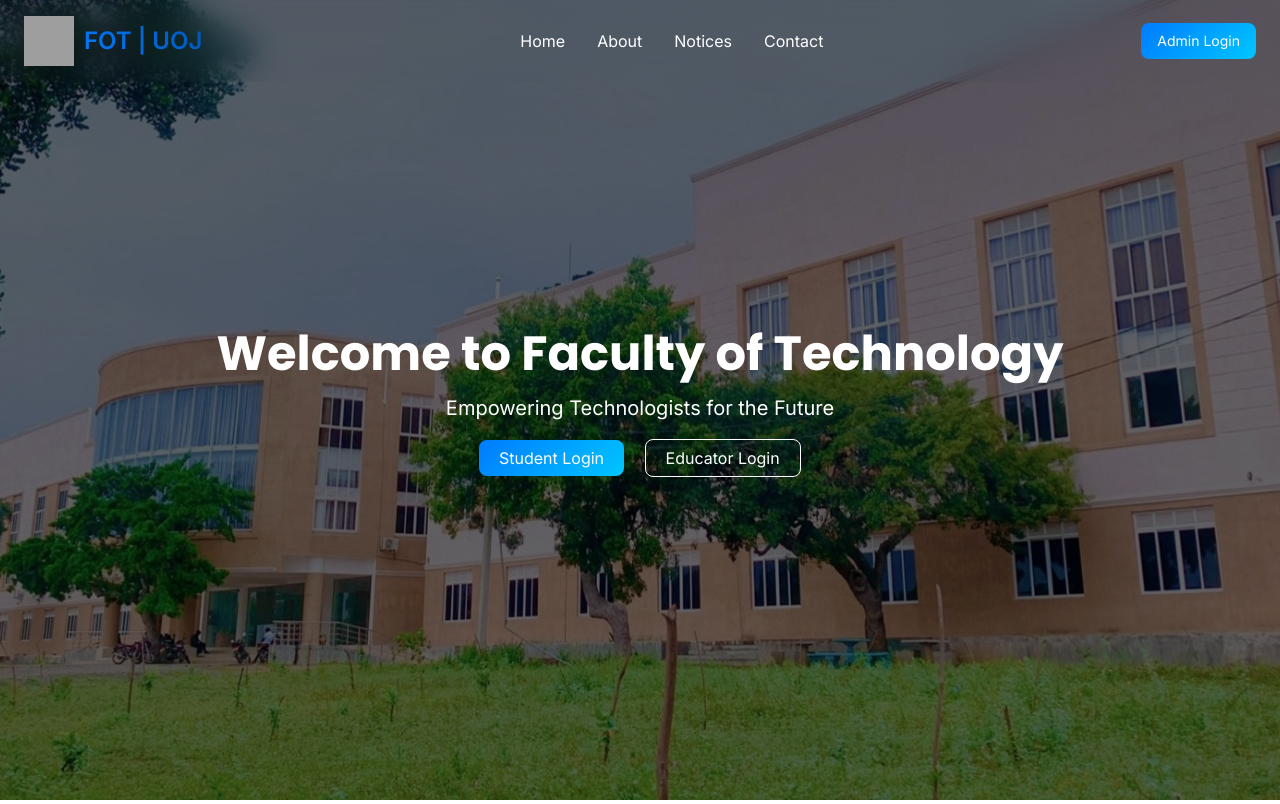
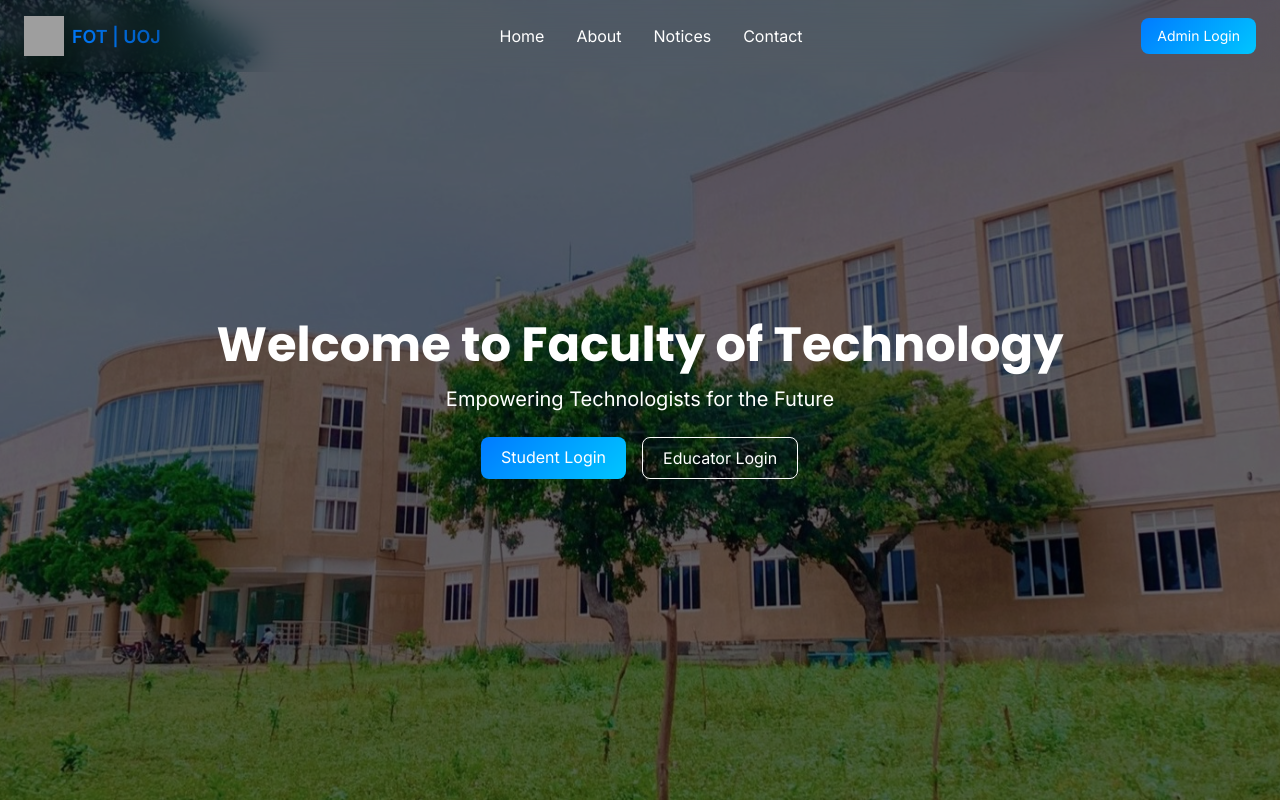
Before and after one commit to NexTechGen/studentPortalUOJ, a Flask app: page / in a window 1280 px wide. Shown: the top 804 px of the page. Run offline with Flask 2, Linux system fonts and the light colour scheme; some libraries are stand-ins or nearby versions; grey boxes are pictures that could not be loaded.

Commit message:
responcive

```diff
--- a/templates/home.html
+++ b/templates/home.html
@@ -35,13 +35,13 @@
     }
 
     .logo img {
-      width: 50px;
-      height: 50px;
-      margin-right: 10px;
+      width: 40px;
+      height: 40px;
+      margin-right: 8px;
     }
 
     .logo-text {
-      font-size: 24px;
+      font-size: 18px;
       font-weight: 700;
       background: linear-gradient(45deg, #007bff, #0056b3);
       -webkit-background-clip: text;
@@ -73,64 +73,142 @@
       background: linear-gradient(135deg, #00c6ff, #007bff);
       transform: scale(1.05);
     }
+
+    /* Mobile menu styles */
+    .mobile-menu {
+      display: none;
+      position: absolute;
+      top: 100%;
+      left: 0;
+      width: 100%;
+      background: rgba(255, 255, 255, 0.95);
+      backdrop-filter: blur(10px);
+      border-radius: 0 0 10px 10px;
+      box-shadow: 0 4px 10px rgba(0, 0, 0, 0.1);
+    }
+
+    .mobile-menu.show {
+      display: block;
+    }
+
+    .mobile-menu ul {
+      flex-direction: column;
+      gap: 1rem;
+      padding: 1rem;
+    }
+
+    .mobile-menu a {
+      color: #333;
+      font-weight: 500;
+    }
+
+    /* Responsive adjustments */
+    @media (max-width: 768px) {
+      .hero-slide {
+        height: 80vh; /* Shorter on mobile for better UX */
+      }
+
+      .logo img {
+        width: 35px;
+        height: 35px;
+      }
+
+      .logo-text {
+        font-size: 16px;
+      }
+
+      .btn-gradient {
+        padding: 0.5rem 1rem;
+        font-size: 0.875rem;
+      }
+    }
+
+    @media (max-width: 480px) {
+      .hero-slide {
+        height: 70vh;
+      }
+
+      .logo img {
+        width: 30px;
+        height: 30px;
+      }
+
+      .logo-text {
+        font-size: 14px;
+      }
+
+      .btn-gradient {
+        padding: 0.4rem 0.8rem;
+        font-size: 0.8rem;
+      }
+    }
   </style>
 </head>
 
 <body class="text-slate-800">
 
   <!-- Navbar -->
-  <nav id="navbar"
-    class="fixed w-full z-50 bg-transparent backdrop-blur-lg transition-all duration-500 ease-in-out">
-    <div class="max-w-7xl mx-auto px-6 py-4 flex justify-between items-center">
+  <nav id="navbar" class="fixed w-full z-50 bg-transparent backdrop-blur-lg transition-all duration-500 ease-in-out">
+    <div class="max-w-7xl mx-auto px-4 sm:px-6 py-4 flex justify-between items-center">
       <div class="logo">
-      <img src="{{ url_for('static', filename='imgs/UOJ_Logo.png') }}" alt="Logo">
-      <span class="logo-text">FOT | UOJ</span>
+        <img src="{{ url_for('static', filename='imgs/UOJ_Logo.png') }}" alt="Logo">
+        <span class="logo-text">FOT | UOJ</span>
+      </div>
+      <ul class="hidden md:flex gap-6 lg:gap-8 text-white">
+        <li><a href="#home" class="hover:text-cyan-400 transition">Home</a></li>
+        <li><a href="#about" class="hover:text-cyan-400 transition">About</a></li>
+        <li><a href="#notices" class="hover:text-cyan-400 transition">Notices</a></li>
+        <li><a href="#contact" class="hover:text-cyan-400 transition">Contact</a></li>
+      </ul>
+      <!-- Hamburger Menu Button -->
+      <button id="menu-toggle" class="md:hidden text-white focus:outline-none">
+        <svg class="w-6 h-6" fill="none" stroke="currentColor" viewBox="0 0 24 24">
+          <path stroke-linecap="round" stroke-linejoin="round" stroke-width="2" d="M4 6h16M4 12h16M4 18h16"></path>
+        </svg>
+      </button>
+      <a href="#" class="hidden sm:block btn-gradient px-3 py-2 lg:px-4 lg:py-2 rounded-lg text-sm font-medium">Admin Login</a>
     </div>
-      <ul class="hidden md:flex gap-8 text-white">
-        <li><a href="#home" class="hover:text-cyan-400">Home</a></li>
-        <li><a href="#about" class="hover:text-cyan-400">About</a></li>
-        <li><a href="#notices" class="hover:text-cyan-400">Notices</a></li>
-        <li><a href="#contact" class="hover:text-cyan-400">Contact</a></li>
+    <!-- Mobile Menu -->
+    <div id="mobile-menu" class="mobile-menu">
+      <ul>
+        <li><a href="#home" class="block py-2">Home</a></li>
+        <li><a href="#about" class="block py-2">About</a></li>
+        <li><a href="#notices" class="block py-2">Notices</a></li>
+        <li><a href="#contact" class="block py-2">Contact</a></li>
+        <li><a href="#" class="block py-2 btn-gradient px-3 py-2 rounded-lg text-sm font-medium mt-2">Admin Login</a></li>
       </ul>
-      <a href="#" class="btn-gradient px-4 py-2 rounded-lg text-sm font-medium">Admin Login</a>
     </div>
   </nav>
 
   <!-- Hero Slider -->
   <div id="home" class="relative">
-    <div class="hero-slide" style="background-image: url('{{ url_for('static', filename='imgs/fotFront.JPG') }}'); ">
-      <div class="absolute inset-0 flex flex-col items-center justify-center text-center text-white px-6">
-        <h1 class="text-4xl md:text-5xl font-poppins font-bold mb-4" data-aos="fade-down">Welcome to Faculty of
-          Technology</h1>
-        <p class="text-lg md:text-xl mb-6" data-aos="fade-up">Empowering Technologists for the Future</p>
-        <div data-aos="zoom-in">
-          <a href="{{ url_for('student_login') }}" class="btn-gradient px-5 py-2 rounded-lg mx-2">Student Login</a>
-          <a href="#"
-            class="px-5 py-2 rounded-lg mx-2 border border-white hover:bg-white hover:text-black transition">Educator
-            Login</a>
+    <div class="hero-slide" style="background-image: url('{{ url_for('static', filename='imgs/fotFront.JPG') }}');">
+      <div class="absolute inset-0 flex flex-col items-center justify-center text-center text-white px-4 sm:px-6">
+        <h1 class="text-2xl sm:text-3xl md:text-4xl lg:text-5xl font-poppins font-bold mb-4" data-aos="fade-down">Welcome to Faculty of Technology</h1>
+        <p class="text-base sm:text-lg md:text-xl mb-6" data-aos="fade-up">Empowering Technologists for the Future</p>
+        <div data-aos="zoom-in" class="flex flex-col sm:flex-row gap-4">
+          <a href="{{ url_for('student_login') }}" class="btn-gradient px-4 py-2 lg:px-5 lg:py-2 rounded-lg">Student Login</a>
+          <a href="#" class="px-4 py-2 lg:px-5 lg:py-2 rounded-lg border border-white hover:bg-white hover:text-black transition">Educator Login</a>
         </div>
       </div>
     </div>
   </div>
 
   <!-- About Section -->
-  <section id="about" class="py-20 bg-white text-center">
-    <div class="max-w-6xl mx-auto px-6">
-      <h2 class="text-3xl md:text-4xl font-poppins font-bold mb-6 text-transparent bg-clip-text bg-gradient-to-r from-blue-600 to-cyan-400"
-        data-aos="fade-down">
+  <section id="about" class="py-12 sm:py-16 lg:py-20 bg-white text-center">
+    <div class="max-w-6xl mx-auto px-4 sm:px-6">
+      <h2 class="text-2xl sm:text-3xl md:text-4xl font-poppins font-bold mb-6 text-transparent bg-clip-text bg-gradient-to-r from-blue-600 to-cyan-400" data-aos="fade-down">
         About the Faculty of Technology
       </h2>
-      <p class="text-gray-600 mb-10" data-aos="fade-up">
-        The Faculty of Technology, University of Jaffna, focuses on nurturing future technologists through advanced
-        learning, research, and innovation.
+      <p class="text-gray-600 mb-8 lg:mb-10 text-sm sm:text-base" data-aos="fade-up">
+        The Faculty of Technology, University of Jaffna, focuses on nurturing future technologists through advanced learning, research, and innovation.
       </p>
 
-      <div class="grid md:grid-cols-2 gap-12 text-left">
+      <div class="grid grid-cols-1 md:grid-cols-2 gap-8 lg:gap-12 text-left">
         <div data-aos="fade-right">
-          <h3 class="text-2xl font-semibold text-blue-600 mb-3">Engineering Technology (ET)</h3>
-          <p class="mb-3 text-gray-700">The Department of Engineering Technology bridges theory and real-world
-            application, preparing students for modern industries.</p>
-          <ul class="list-disc list-inside text-gray-600">
+          <h3 class="text-xl sm:text-2xl font-semibold text-blue-600 mb-3">Engineering Technology (ET)</h3>
+          <p class="mb-3 text-gray-700 text-sm sm:text-base">The Department of Engineering Technology bridges theory and real-world application, preparing students for modern industries.</p>
+          <ul class="list-disc list-inside text-gray-600 text-sm sm:text-base">
             <li>Civil Technology</li>
             <li>Electrical and Electronic Technology</li>
             <li>Mechanical Technology</li>
@@ -138,10 +216,9 @@
         </div>
 
         <div data-aos="fade-left">
-          <h3 class="text-2xl font-semibold text-green-600 mb-3">Biosystems Technology (BST)</h3>
-          <p class="mb-3 text-gray-700">The Department of Biosystems Technology integrates biology and technology to
-            create sustainable innovations for agriculture and industry.</p>
-          <ul class="list-disc list-inside text-gray-600">
+          <h3 class="text-xl sm:text-2xl font-semibold text-green-600 mb-3">Biosystems Technology (BST)</h3>
+          <p class="mb-3 text-gray-700 text-sm sm:text-base">The Department of Biosystems Technology integrates biology and technology to create sustainable innovations for agriculture and industry.</p>
+          <ul class="list-disc list-inside text-gray-600 text-sm sm:text-base">
             <li>Agricultural and Environmental Technology</li>
             <li>Food and Bio-Process Technology</li>
             <li>Bioproduct Innovation</li>
@@ -152,30 +229,27 @@
   </section>
 
   <!-- Welcome / Stats Section -->
-  <section class="py-20 bg-gradient-to-b from-cyan-50 to-white">
-    <div class="max-w-6xl mx-auto px-6 grid md:grid-cols-2 gap-10 items-center">
+  <section class="py-12 sm:py-16 lg:py-20 bg-gradient-to-b from-cyan-50 to-white">
+    <div class="max-w-6xl mx-auto px-4 sm:px-6 grid grid-cols-1 md:grid-cols-2 gap-8 lg:gap-10 items-center">
       <div data-aos="fade-right">
-        <img src="https://source.unsplash.com/700x500/?students,education" alt="students"
-          class="rounded-xl shadow-lg hover:scale-105 transition">
+        <img src="https://source.unsplash.com/700x500/?students,education" alt="students" class="rounded-xl shadow-lg hover:scale-105 transition w-full">
       </div>
       <div data-aos="fade-left">
-        <h2 class="text-3xl font-poppins font-bold text-blue-700 mb-4">Welcome to the Faculty of Technology</h2>
-        <p class="mb-4 text-gray-700">The Faculty of Technology, University of Jaffna, is among Sri Lanka’s leading
-          technological institutions producing highly skilled graduates.</p>
-        <p class="mb-8 text-gray-700">Through Engineering and Biosystems Technology programs, we foster innovation,
-          sustainability, and practical knowledge.</p>
-        <div class="grid grid-cols-3 gap-6 text-center">
+        <h2 class="text-2xl sm:text-3xl font-poppins font-bold text-blue-700 mb-4">Welcome to the Faculty of Technology</h2>
+        <p class="mb-4 text-gray-700 text-sm sm:text-base">The Faculty of Technology, University of Jaffna, is among Sri Lanka’s leading technological institutions producing highly skilled graduates.</p>
+        <p class="mb-6 lg:mb-8 text-gray-700 text-sm sm:text-base">Through Engineering and Biosystems Technology programs, we foster innovation, sustainability, and practical knowledge.</p>
+        <div class="grid grid-cols-3 gap-4 sm:gap-6 text-center">
           <div>
-            <h3 class="text-2xl font-bold text-blue-600">10+</h3>
-            <p class="text-gray-500 text-sm">Years of Excellence</p>
+            <h3 class="text-xl sm:text-2xl font-bold text-blue-600">10+</h3>
+            <p class="text-gray-500 text-xs sm:text-sm">Years of Excellence</p>
           </div>
           <div>
-            <h3 class="text-2xl font-bold text-blue-600">80+</h3>
-            <p class="text-gray-500 text-sm">Faculty Members</p>
+            <h3 class="text-xl sm:text-2xl font-bold text-blue-600">80+</h3>
+            <p class="text-gray-500 text-xs sm:text-sm">Faculty Members</p>
           </div>
           <div>
-            <h3 class="text-2xl font-bold text-blue-600">1000+</h3>
-            <p class="text-gray-500 text-sm">Students Enrolled</p>
+            <h3 class="text-xl sm:text-2xl font-bold text-blue-600">1000+</h3>
+            <p class="text-gray-500 text-xs sm:text-sm">Students Enrolled</p>
           </div>
         </div>
       </div>
@@ -183,21 +257,19 @@
   </section>
 
   <!-- Notices Section -->
-  <section id="notices" class="py-20 text-center">
-    <div class="max-w-6xl mx-auto px-6">
-      <h2 class="text-3xl font-poppins font-bold mb-10 text-transparent bg-clip-text bg-gradient-to-r from-orange-500 to-yellow-400"
-        data-aos="fade-up">📢 Trending Notices</h2>
-      <div id="noticeContainer" class="grid md:grid-cols-3 gap-8"></div>
+  <section id="notices" class="py-12 sm:py-16 lg:py-20 text-center">
+    <div class="max-w-6xl mx-auto px-4 sm:px-6">
+      <h2 class="text-2xl sm:text-3xl font-poppins font-bold mb-8 lg:mb-10 text-transparent bg-clip-text bg-gradient-to-r from-orange-500 to-yellow-400" data-aos="fade-up">📢 Trending Notices</h2>
+      <div id="noticeContainer" class="grid grid-cols-1 sm:grid-cols-2 md:grid-cols-3 gap-6 lg:gap-8"></div>
     </div>
   </section>
 
   <!-- Footer -->
-  <footer class="bg-gradient-to-r from-blue-900 to-cyan-900 text-white py-10 text-center">
-    <div class="max-w-6xl mx-auto px-6">
-      <p class="text-lg font-semibold mb-1">Faculty of Technology, University of Jaffna</p>
-      <p class="text-sm mb-4">Kilinochchi, Sri Lanka | <a href="mailto:info@tech.jfn.ac.lk"
-          class="text-cyan-300 hover:underline">info@tech.jfn.ac.lk</a></p>
-      <p class="text-sm opacity-75">&copy; 2025 Faculty of Technology, University of Jaffna. All rights reserved.</p>
+  <footer class="bg-gradient-to-r from-blue-900 to-cyan-900 text-white py-8 lg:py-10 text-center">
+    <div class="max-w-6xl mx-auto px-4 sm:px-6">
+      <p class="text-base lg:text-lg font-semibold mb-1">Faculty of Technology, University of Jaffna</p>
+      <p class="text-xs sm:text-sm mb-4">Kilinochchi, Sri Lanka | <a href="mailto:info@tech.jfn.ac.lk" class="text-cyan-300 hover:underline">info@tech.jfn.ac.lk</a></p>
+      <p class="text-xs sm:text-sm opacity-75">&copy; 2025 Faculty of Technology, University of Jaffna. All rights reserved.</p>
     </div>
   </footer>
 
@@ -220,6 +292,20 @@
       }
     });
 
+    // Mobile Menu Toggle
+    const menuToggle = document.getElementById('menu-toggle');
+    const mobileMenu = document.getElementById('mobile-menu');
+    menuToggle.addEventListener('click', () => {
+      mobileMenu.classList.toggle('show');
+    });
+
+    // Close menu on link click
+    mobileMenu.querySelectorAll('a').forEach(link => {
+      link.addEventListener('click', () => {
+        mobileMenu.classList.remove('show');
+      });
+    });
+
     // Notices
     const notices = [
       { title: "Semester Registration Opens", desc: "Register before Sep 10 via online portal.", date: "Sep 01, 2025" },
@@ -230,11 +316,11 @@
     const container = document.getElementById('noticeContainer');
     notices.forEach((n, i) => {
       container.innerHTML += `
-      <div data-aos="zoom-in" class="bg-white shadow-lg rounded-xl p-6 hover:-translate-y-2 transition">
-        ${i === 0 ? '<span class="bg-gradient-to-r from-orange-500 to-yellow-400 text-white px-3 py-1 rounded-full text-xs mb-2 inline-block">🔥 Trending</span>' : ''}
-        <h3 class="font-semibold text-lg mb-1">${n.title}</h3>
-        <p class="text-sm text-gray-500 mb-2">${n.date}</p>
-        <p class="text-gray-600 mb-3">${n.desc}</p>
+      <div data-aos="zoom-in" class="bg-white shadow-lg rounded-xl p-4 sm:p-6 hover:-translate-y-2 transition">
+        ${i === 0 ? '<span class="bg-gradient-to-r from-orange-500 to-yellow-400 text-white px-2 py-1 lg:px-3 lg:py-1 rounded-full text-xs mb-2 inline-block">🔥 Trending</span>' : ''}
+        <h3 class="font-semibold text-base sm:text-lg mb-1">${n.title}</h3>
+        <p class="text-xs sm:text-sm text-gray-500 mb-2">${n.date}</p>
+        <p class="text-gray-600 mb-3 text-sm sm:text-base">${n.desc}</p>
         <a href="#" class="text-cyan-600 hover:text-blue-700 font-medium text-sm">Read More →</a>
       </div>`;
     });
```
